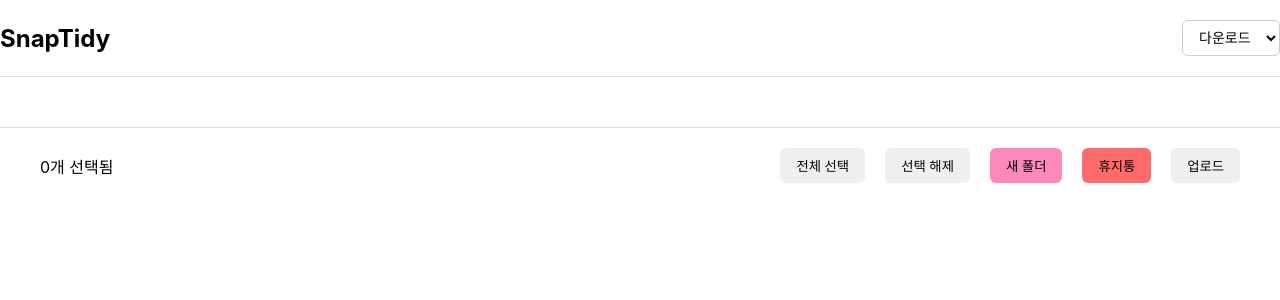
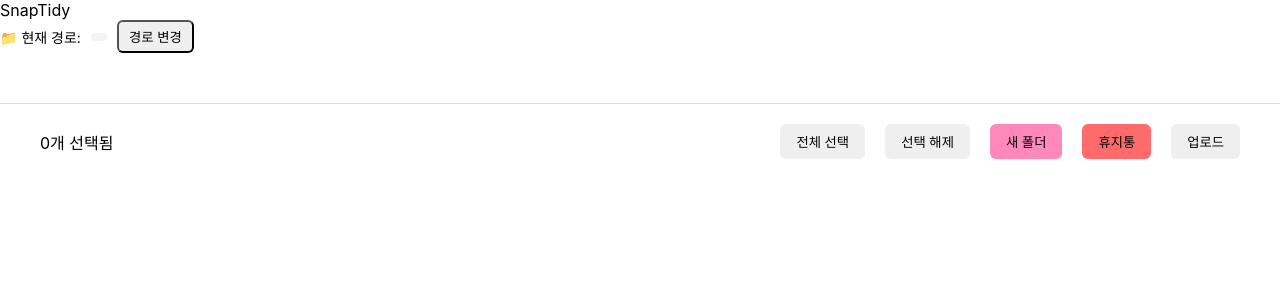
Before and after one commit to hwkong7/snaptidy, a React (Create React App) app: page / in a window 1280 px wide. Shown: the top 300 px of the page. Built offline with nearby package versions, Linux system fonts and the light colour scheme.

Commit message:
경로 선택에서 현재 경로 표시로 변경

```diff
--- a/src/components/Header/Header.css
+++ b/src/components/Header/Header.css
@@ -1,12 +1,20 @@
-.header {
+.path-box {
   display: flex;
   align-items: center;
-  justify-content: space-between;
-  padding: 20px 0;
-  border-bottom: 1px solid #ddd;
+  gap: 10px;
+  font-size: 14px;
 }
 
-.logo {
-  font-size: 24px;
+.path {
   font-weight: bold;
+  color: #333;
+  background: #f4f4f4;
+  padding: 4px 8px;
+  border-radius: 4px;
 }
+
+.change-btn {
+  padding: 5px 10px;
+  border-radius: 6px;
+  cursor: pointer;
+}
--- a/src/components/Header/Header.jsx
+++ b/src/components/Header/Header.jsx
@@ -1,16 +1,18 @@
 // src/components/Header/Header.jsx
-import FileRouteSelector from "../FileRouteSelector/FileRouteSelector";
 import "./Header.css";
 
-export default function Header({ routes, currentRoute, onChangeRoute }) {
+export default function Header({ currentRoutePath, onChooseFolder }) {
   return (
     <header className="header">
       <div className="logo">SnapTidy</div>
-      <FileRouteSelector
-        routes={routes}
-        currentRoute={currentRoute}
-        onChangeRoute={onChangeRoute}
-      />
+
+      <div className="path-box">
+        <span className="label">📁 현재 경로:</span>
+        <span className="path">{currentRoutePath}</span>
+        <button className="change-btn" onClick={onChooseFolder}>
+          경로 변경
+        </button>
+      </div>
     </header>
   );
 }
--- a/src/pages/Home.jsx
+++ b/src/pages/Home.jsx
@@ -194,10 +194,24 @@
   return (
     <div>
       <Header
-        routes={routes}
-        currentRoute={currentRoute}
-        onChangeRoute={setCurrentRoute}
+        currentRoutePath={routePaths[currentRoute]}
+        onChooseFolder={async () => {
+          if (!window.electronAPI?.chooseFolder) {
+            alert("Electron API not available");
+            return;
+          }
+
+          const newPath = await window.electronAPI.chooseFolder();
+          if (!newPath) return;
+
+          const folderName = newPath.split("\\").pop();
+
+          setRoutes((prev) => [...prev, folderName]);
+          setRoutePaths((prev) => ({ ...prev, [folderName]: newPath }));
+          setCurrentRoute(folderName);
+        }}
       />
+
 
       <PhotoGrid photos={currentPhotos} onToggle={toggleSelect} />
 
```
